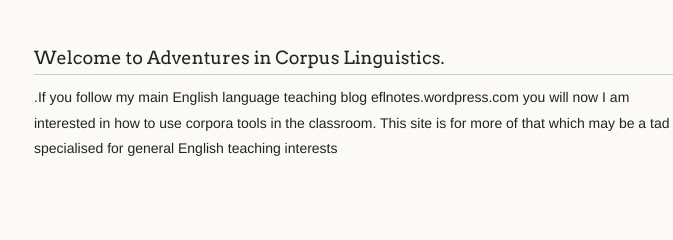
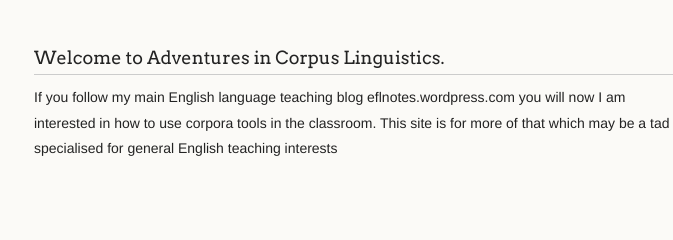
Before and after one commit to muranava/github.io, a plain HTML site: page index.html in a window 1280 px wide. Shown: the top 240 px of the page, 276-949 px from the left. Drawn offline with Linux system fonts and the light colour scheme.

Commit message:
Update index.html

```diff
--- a/index.html
+++ b/index.html
@@ -33,7 +33,7 @@
         <h3>
 <a name="welcome-to-github-pages" class="anchor" href="#welcome-to-github-pages"><span class="octicon octicon-link"></span></a>Welcome to Adventures in Corpus Linguistics.</h3>
 
-<p>.If you follow my main English language teaching blog eflnotes.wordpress.com you will now I am interested in how to use corpora tools in the classroom. This site is for more of that which may be a tad specialised for general English teaching interests</p>
+<p>If you follow my main English language teaching blog eflnotes.wordpress.com you will now I am interested in how to use corpora tools in the classroom. This site is for more of that which may be a tad specialised for general English teaching interests</p>
 
 
 
```
